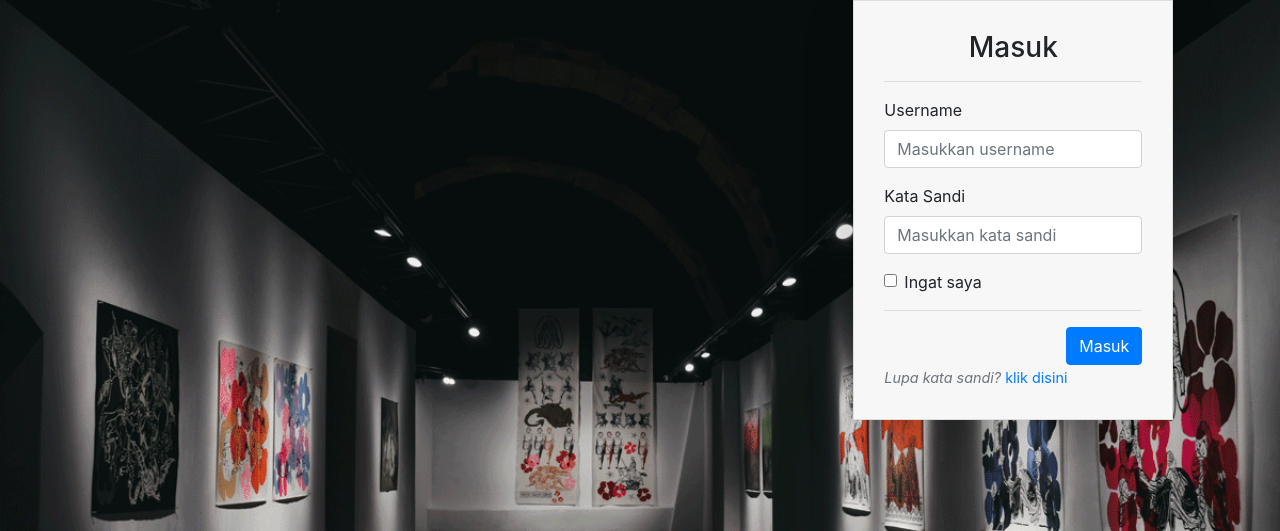
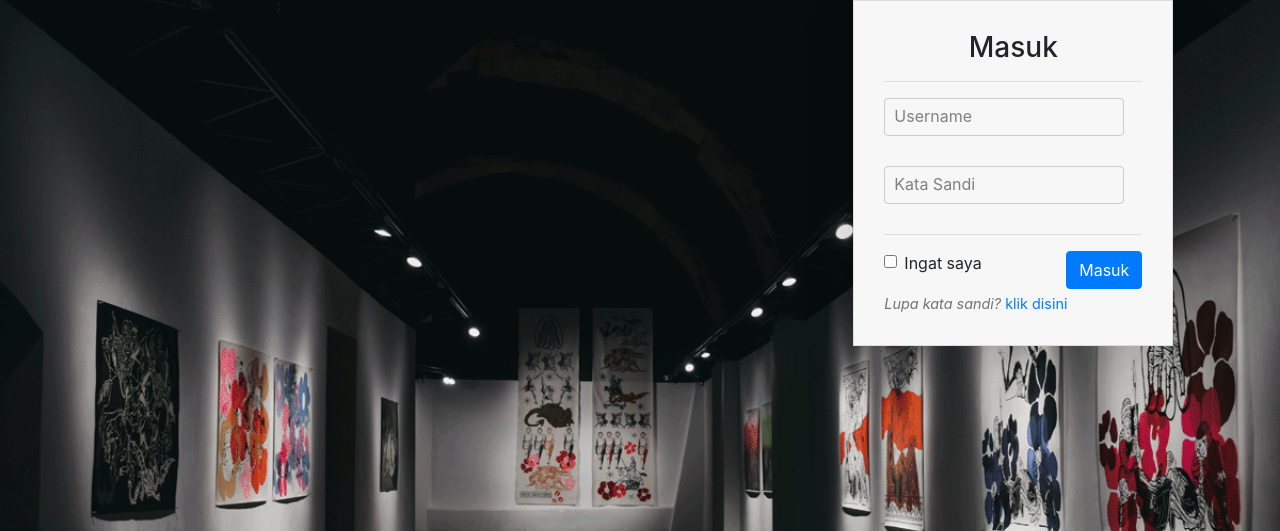
Before and after one commit to phantomhdd/project-hdd-ssd, a Laravel app: page /login in a window 1280 px wide. Shown: the top 531 px of the page. Run offline with Laravel 8, Linux system fonts and the light colour scheme.

Commit message:
efek login google

```diff
--- a/public/css/login.css
+++ b/public/css/login.css
@@ -44,3 +44,45 @@ body {
      *zoom: 1;
  }
 /* akhir micro clearfix */
+
+/* google login style */
+.inputBox {
+    position: relative;
+}
+
+.inputBox label {
+    position: absolute;
+    top: 0;
+    left: 10px;
+    padding: 0.430rem 0;
+    font-size: 1rem;
+    color: grey;
+    pointer-events: none;
+    transition: .3s;
+}
+
+.inputBox input {
+    width: 93%;
+    padding: 0.625rem 10px;
+    font-size: 1rem;
+    letter-spacing: 0.0625rem;
+    margin-bottom: 1.875rem;
+    border: 1px solid #ccc;
+    background: transparent;
+    border-radius: 4px;
+}
+
+.inputBox input:focus {
+    background-color: #f7f7f7;
+}
+
+.inputBox input:focus ~ label,
+.inputBox input:not([value=""]) ~ label {
+    top: -0.725rem;
+    left: 10px;
+    font-size: 0.75rem;
+    background-color: #f7f7f7;
+    padding: 0 5px;
+}
+
+/* akhir google login style */
--- a/resources/views/auth/login.blade.php
+++ b/resources/views/auth/login.blade.php
@@ -26,8 +26,10 @@
                 <form action="{{ route("login") }}" method="POST">
                     @csrf
                     <div class="form-group">
-                        <label for="username">Username</label>
-                        <input type="text" class="form-control @error('username') is-invalid @enderror" id="username" placeholder="Masukkan username" name="username" value="{{ old('username') }}">
+                        <div class="inputBox">
+                            <input type="text" class="form-control @error('username') is-invalid @enderror" id="username" name="username" value="{{ old('username') }}" onkeyup="this.setAttribute('value', this.value);">
+                            <label for="username">Username</label>
+                        </div>
                         @error('username')
                         <span class="invalid-feedback" role="alert">
                             <strong>{{ $message }}</strong>
@@ -35,20 +37,24 @@
                         @enderror
                     </div>
                     <div class="form-group">
-                        <label for="sandi">Kata Sandi</label>
-                        <input type="password" class="form-control @error('password') is-invalid @enderror" id="password" name="password" placeholder="Masukkan kata sandi">
+                        <div class="inputBox">
+                            <input type="password" class="form-control @error('password') is-invalid @enderror" id="password" name="password" onkeyup="this.setAttribute('value', this.value);" value="">
+                            <label for="sandi">Kata Sandi</label>
+                        </div>
                         @error('password')
                         <span class="invalid-feedback" role="alert">
                             <strong>{{ $message }}</strong>
                         </span>
                         @enderror
                     </div>
-                    <div class="form-group form-check">
-                        <input type="checkbox" class="form-check-input" id="ingat_saya">
-                        <label class="form-check-label" for="ingat_saya">Ingat saya</label>
-                    </div>
                     <hr>
                     <div class="row">
+                        <div class="col">
+                            <div class="form-group form-check">
+                                <input type="checkbox" class="form-check-input" id="ingat_saya">
+                                <label class="form-check-label" for="ingat_saya">Ingat saya</label>
+                            </div>
+                        </div>
                         <div class="col">
                             <button type="submit" class="btn btn-primary float-right cf">Masuk</button>
                         </div>
```
